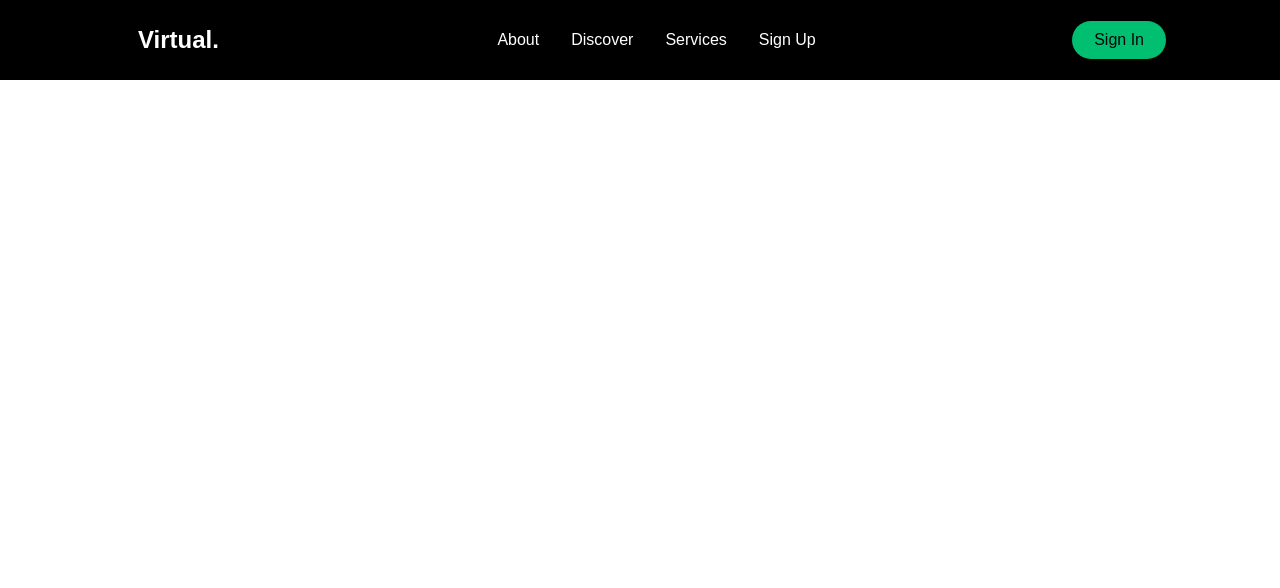
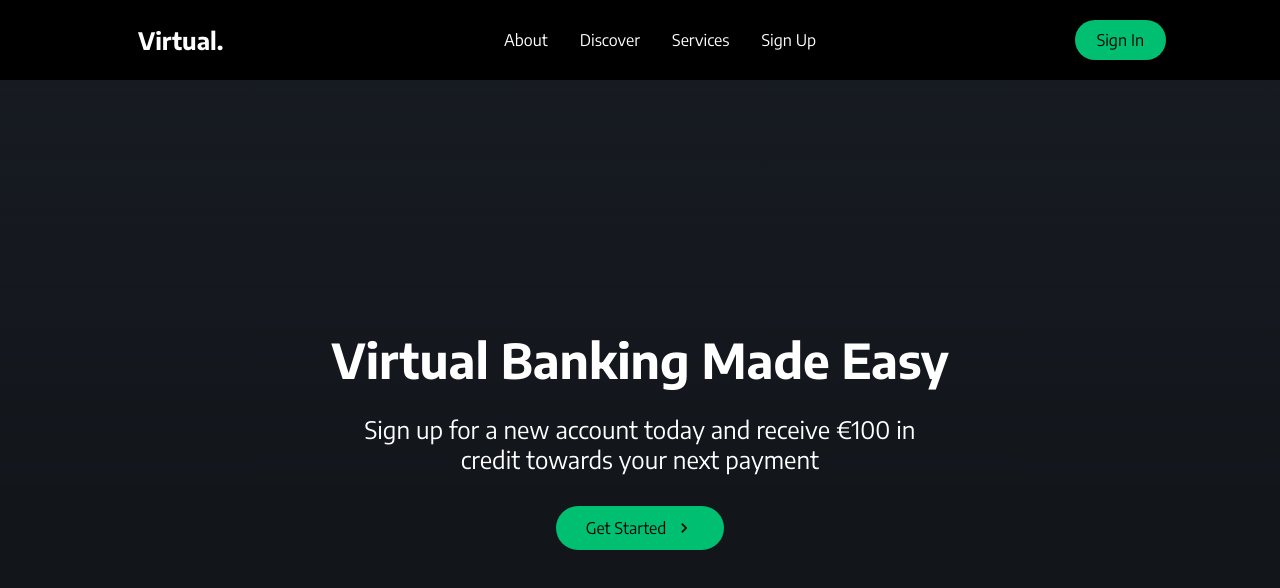
Before and after one commit to Tuaev/VirtualBank-styled-comp-layout, a React (Create React App) app: page / in a window 1280 px wide. Shown: the top 588 px of the page. Built offline with nearby package versions, Linux system fonts and the light colour scheme.

Commit message:
Add hero section and button  + styled components

```diff
--- a/public/index.html
+++ b/public/index.html
@@ -8,6 +8,9 @@
   <meta name="theme-color" content="#000000" />
   <meta name="description" content="Virtual Bank landing page built with React and Styled-Components" />
   <link rel="apple-touch-icon" href="%PUBLIC_URL%/logo192.png" />
+
+  <link rel="preconnect" href="https://fonts.gstatic.com">
+  <link href="https://fonts.googleapis.com/css2?family=Encode+Sans:wght@400;700&display=swap" rel="stylesheet">
 
   <link rel="manifest" href="%PUBLIC_URL%/manifest.json" />
 
--- a/src/App.css
+++ b/src/App.css
@@ -2,5 +2,5 @@
   box-sizing: border-box;
   margin: 0;
   padding: 0;
-  font-family: 'Encode Sans Expanded', sans-serif;
+  font-family: 'Encode Sans', sans-serif;
 }
--- /dev/null
+++ b/src/components/Button.js
@@ -0,0 +1,22 @@
+import { Link } from 'react-scroll';
+import styled from 'styled-components';
+
+export const Button = styled(Link)`
+  border-radius: 50px;
+  background: ${({ primary }) => (primary ? '#01BF71' : '#010606')};
+  white-space: nowrap;
+  padding: ${({ big }) => (big ? '14px 48px' : '12px 30px')};
+  color: ${({ dark }) => (dark ? '#010606' : '#fff')};
+  font-size: ${({ fontBig }) => (fontBig ? '20px' : '16px')};
+  outline: none;
+  border: none;
+  cursor: pointer;
+  display: flex;
+  justify-content: center;
+  align-items: center;
+  transition: all 0.2s ease-in-out;
+  &:hover {
+    transition: all 0.2s ease-in-out;
+    background: ${({ primary }) => (primary ? '#fff' : '#01BF71')};
+  }
+`;
--- a/src/components/HeroSection/HeroSectionStyles.js
+++ b/src/components/HeroSection/HeroSectionStyles.js
@@ -0,0 +1,93 @@
+import styled from 'styled-components';
+import { MdArrowForward, MdKeyboardArrowRight } from 'react-icons/md';
+//*
+export const HeroContainer = styled.div`
+  background: #0c0c0c;
+  display: flex;
+  justify-content: center;
+  align-items: center;
+  ${'' /* padding: 0 30px; */}
+  height: 800px;
+  position: relative;
+  z-index: 1;
+
+  :before {
+    content: '';
+    position: absolute;
+    top: 0;
+    bottom: 0;
+    left: 0;
+    right: 0;
+    background: linear-gradient(180deg, rgba(0, 0, 0, 0.2) 0%, rgba(0, 0, 0, 0.6) 100%),
+      linear-gradient(180deg, rgba(0, 0, 0, 0.2) 0%, transparent 100%);
+    z-index: 2;
+  }
+`;
+
+export const HeroBg = styled.div`
+  padding: 0;
+  width: 100%;
+  height: 100%;
+  overflow: hidden;
+`;
+
+export const VideoBg = styled.video`
+  width: 100%;
+  height: 100%;
+  -o-object-fit: cover;
+  object-fit: cover;
+  background: #232a34;
+`;
+
+export const HeroContent = styled.div`
+  z-index: 3;
+  max-width: 1200px;
+  position: absolute;
+  padding: 8px 24px;
+  display: flex;
+  flex-direction: column;
+  align-items: center;
+`;
+
+export const HeroH1 = styled.h1`
+  color: #fff;
+  font-size: 3rem;
+  text-align: center;
+
+  @media screen and (max-width: 768px) {
+    font-size: 2.5rem;
+  }
+
+  @media screen and (max-width: 480px) {
+    font-size: 2rem;
+  }
+`;
+
+export const HeroP = styled.p`
+  margin-top: 24px;
+  color: #fff;
+  font-size: 1.5rem;
+  text-align: center;
+  max-width: 600px;
+
+  @media screen and (max-width: 480px) {
+    font-size: 1.125rem;
+  }
+`;
+
+export const HeroBtnWrapper = styled.div`
+  margin-top: 32px;
+  display: flex;
+  flex-direction: column;
+  align-items: center;
+`;
+
+export const ArrowForward = styled(MdArrowForward)`
+  margin-left: 8px;
+  font-size: 1.25rem;
+`;
+
+export const ArrowRight = styled(MdKeyboardArrowRight)`
+  margin-left: 8px;
+  font-size: 1.25rem;
+`;
--- a/src/components/HeroSection/index.js
+++ b/src/components/HeroSection/index.js
@@ -0,0 +1,47 @@
+import React, { useState } from 'react';
+import Video from 'src/assets/videos/video.mp4';
+import { Button } from '../Button';
+import {
+  HeroContainer,
+  HeroBg,
+  VideoBg,
+  HeroContent,
+  HeroH1,
+  HeroP,
+  HeroBtnWrapper,
+  ArrowForward,
+  ArrowRight,
+} from './HeroSectionStyles';
+
+const HeroSection = () => {
+  const [hover, setHover] = useState(false);
+
+  const onHover = () => setHover(!hover);
+
+  return (
+    <HeroContainer>
+      <HeroBg>
+        <VideoBg autoPlay loop muted src={Video} type="video/mp4" />
+      </HeroBg>
+      <HeroContent>
+        <HeroH1>Virtual Banking Made Easy</HeroH1>
+        <HeroP>
+          Sign up for a new account today and receive €100 in credit towards your next payment
+        </HeroP>
+        <HeroBtnWrapper>
+          <Button
+            to="/signup"
+            onMouseEnter={onHover}
+            onMouseLeave={onHover}
+            primary={true}
+            dark={true}
+          >
+            Get Started {hover ? <ArrowForward /> : <ArrowRight />}
+          </Button>
+        </HeroBtnWrapper>
+      </HeroContent>
+    </HeroContainer>
+  );
+};
+
+export default HeroSection;
--- a/src/components/Navbar/NavbarStyles.js
+++ b/src/components/Navbar/NavbarStyles.js
@@ -5,7 +5,7 @@ import { Link as ScrollLink } from 'react-scroll';
 export const Nav = styled.nav`
   background: #000;
   height: 80px;
-  ${'' /* margin-top: -80px; */}
+  margin-top: -40px;
   display: flex;
   justify-content: center;
   align-items: center;
--- a/src/pages/HomePage/index.js
+++ b/src/pages/HomePage/index.js
@@ -1,4 +1,5 @@
 import React, { useState } from 'react';
+import HeroSection from 'src/components/HeroSection';
 import Navbar from 'src/components/Navbar';
 import Sidebar from 'src/components/Sidebar';
 
@@ -13,6 +14,7 @@ const HomePage = () => {
     <>
       <Sidebar isOpen={isOpen} toggle={toggle} />
       <Navbar toggle={toggle} />
+      <HeroSection />
     </>
   );
 };
```
Also changed, not shown: 1 other file (tests, documents, lock files or other folders).
